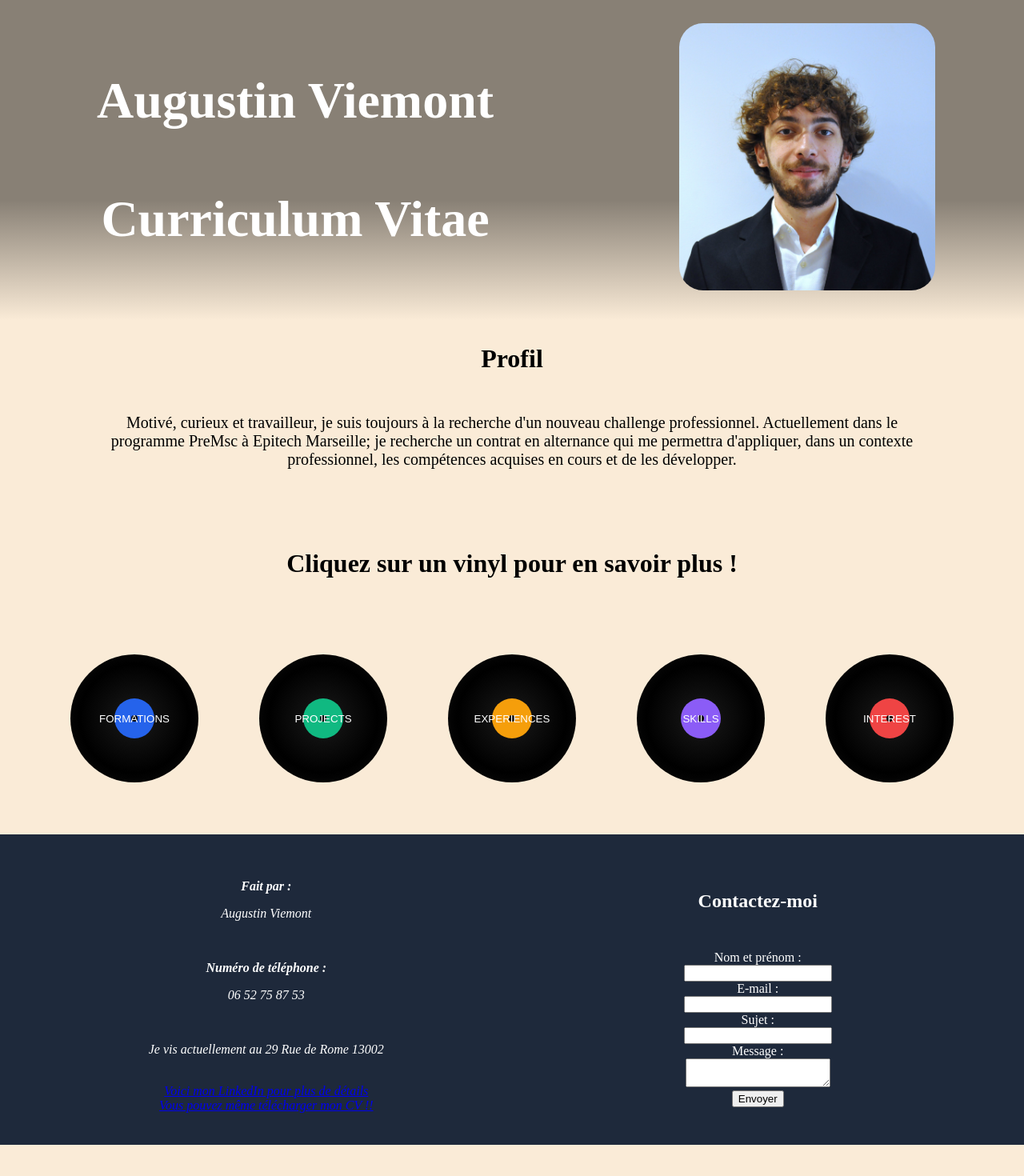
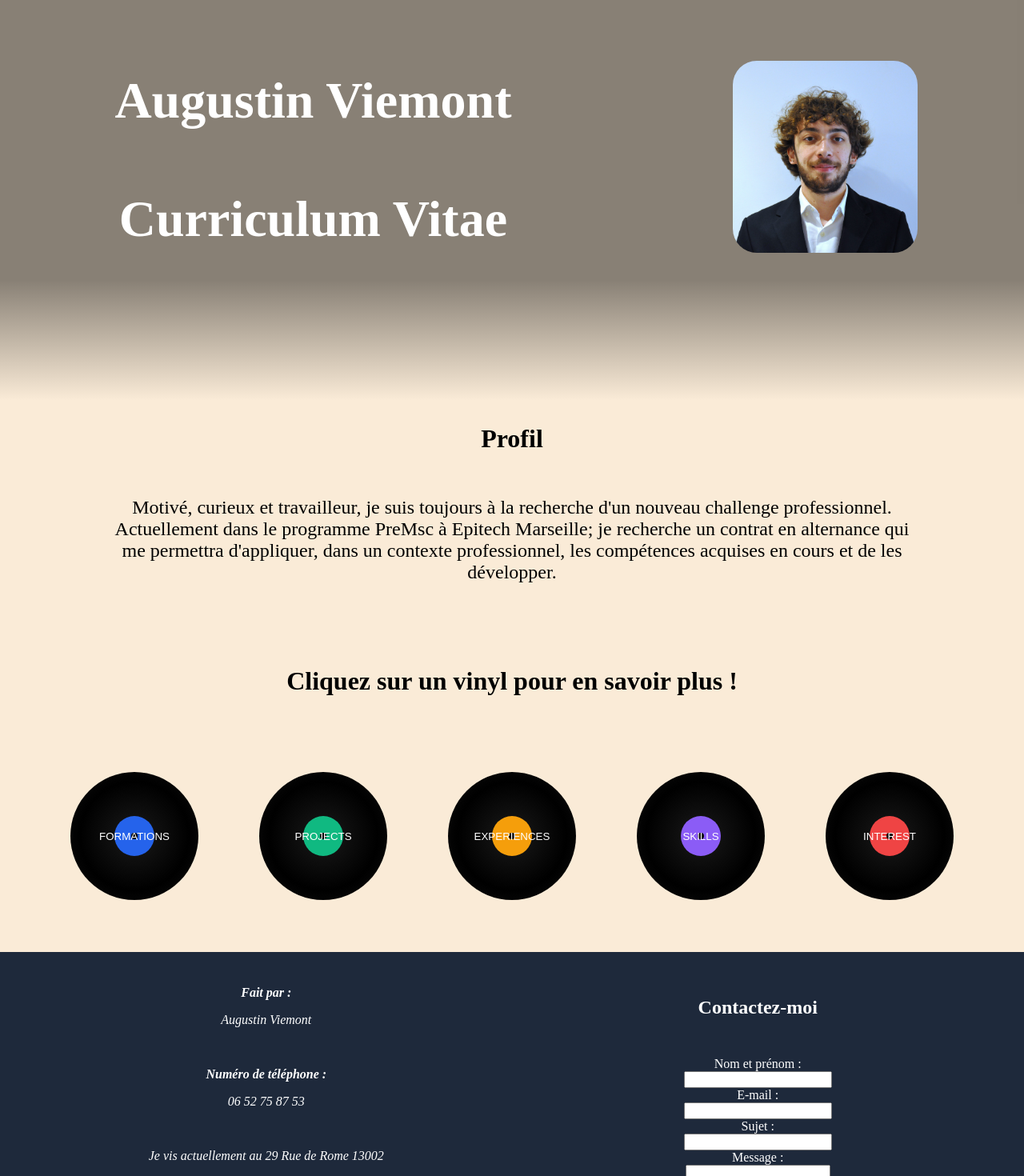
Before and after one commit to Augustin734/ReactPortfollio, a React (Vite) app: page / in a window 1280 px wide. Shown: the top 1470 px of the page at 80% size. Before the commit the page ends 1431 px from the top, so only its background shows below. Built offline with nearby package versions, Linux system fonts and the light colour scheme.

Commit message:
amélioration présentation

```diff
--- a/src/css/main.css
+++ b/src/css/main.css
@@ -30,12 +30,19 @@ body {
     }
 }
 
+/* Pour les titres des pages */
+.titrePage {
+  color: #000;
+  font-size: 200%;
+  margin: 10% 5% 5% 5%;
+}
 
 /* Pour la vidéo */
 .bloc {
     height: 50vh;
     position: relative;
     overflow: hidden;
+    padding: 0px 0px 100px 0px;
 }
 .bloc .banniere {
     position: absolute;
@@ -68,7 +75,7 @@ body {
 .photo {
   position: relative;
   margin: 20px;
-  width: 25%;
+  width: 18%;
 }
 @media (max-width: 768px) {
     .photo {
@@ -112,9 +119,8 @@ h1 {
     display: flex;
     flex-direction: column;
     text-align: center;
-    flex: 1;
     padding: 0px 10% 50px 10%;
-    font-size: 20px;
+    font-size: 150%;
 }
 @media (max-width: 768px) {
     .sectionpic {
@@ -133,8 +139,13 @@ h1 {
     color: antiquewhite;
     border-radius: 50px;
     padding: 50px;
-    font-size: 20px;
+    font-size: 150%;
     box-shadow: 0 8px 20px rgba(0, 0, 0, 0.5);
+}
+@media (max-width: 768px) {
+  .texte1 {
+    font-size: 100%;
+  }
 }
 
 /* Pour le Footer */
@@ -144,10 +155,9 @@ h1 {
   width: 100%;
   background-color: #1e293b;
   color: white;
-  padding: 40px 2%;
+  padding: 2%;
   display: flex;
   justify-content: space-around;
-  align-items: flex-start;
   box-sizing: border-box;
 }
 .coordonnees {
@@ -160,8 +170,7 @@ form {
 }
 @media (max-width: 768px){
   .footer {
-    flex-direction: column;
-    gap: 50px;
+    justify-content: space-around;
   }
   .coordonnees {
     text-align: center;
--- a/src/jsx/Experiences.jsx
+++ b/src/jsx/Experiences.jsx
@@ -4,18 +4,16 @@ import Record from './components/Record.jsx';
 function Experiences() {
   return (
     <div>
-      <div className="bloc">
-        <div className='titre'>
-        <h1>Expérience</h1>
-        </div>
-      </div>
-
       <div className="RecordSection">
         <Record RecordName="Home-Page" onClickPath="/" />
         <Record RecordName="Formations" onClickPath="/formations" />
         <Record RecordName="Projects" onClickPath="/projects" />
         <Record RecordName="Skills" onClickPath="/skills" />
         <Record RecordName="Interest" onClickPath="/interest" />
+      </div>
+
+      <div className='titrePage'>
+        <h1>Expérience</h1>
       </div>
 
       <div>
--- a/src/jsx/Formations.jsx
+++ b/src/jsx/Formations.jsx
@@ -5,13 +5,6 @@ import experience from '../images/experience.JPG'
 function Formations () {
     return (
         <div>
-            <div className="bloc">
-                <img className="banniere" src={experience} alt="Photo CV"/>
-                <div className='titre'>
-                    <h1>Formation</h1>
-                </div>
-            </div>
-
             <div className="RecordSection">
                 <Record RecordName="Home-Page" onClickPath="/" />
                 <Record RecordName="Projects" onClickPath="/projects" />
@@ -19,6 +12,11 @@ function Formations () {
                 <Record RecordName="Skills" onClickPath="/skills" />
                 <Record RecordName="Interest" onClickPath="/interest" />
             </div>
+
+            <div className='titrePage'>
+                <h1>Formation</h1>
+            </div>
+
             <div className="content">
                 <div className="texte1">
                     <h3>Master of Science : Informatique, 09/2025 - En cours</h3>
--- a/src/jsx/Skills.jsx
+++ b/src/jsx/Skills.jsx
@@ -9,11 +9,6 @@ import js from '../images/JS.JPG'
 function Skills() {
   return (
   <div>
-    <div className="bloc">
-      <div className='titre'>
-      <h1>Skills</h1>
-      </div>
-    </div>
     <div className="RecordSection">
       <Record RecordName="Home-Page" onClickPath="/" />
       <Record RecordName="Formations" onClickPath="/formations" />
@@ -21,6 +16,11 @@ function Skills() {
       <Record RecordName="Experiences" onClickPath="/experiences" />
       <Record RecordName="Interest" onClickPath="/interest" />
     </div>
+
+    <div className='titrePage'>
+      <h1>Skills</h1>
+    </div>
+
     <h1>Hard Skills :</h1>
     <div className="HardSkills">
       <div className="Skills">
```
